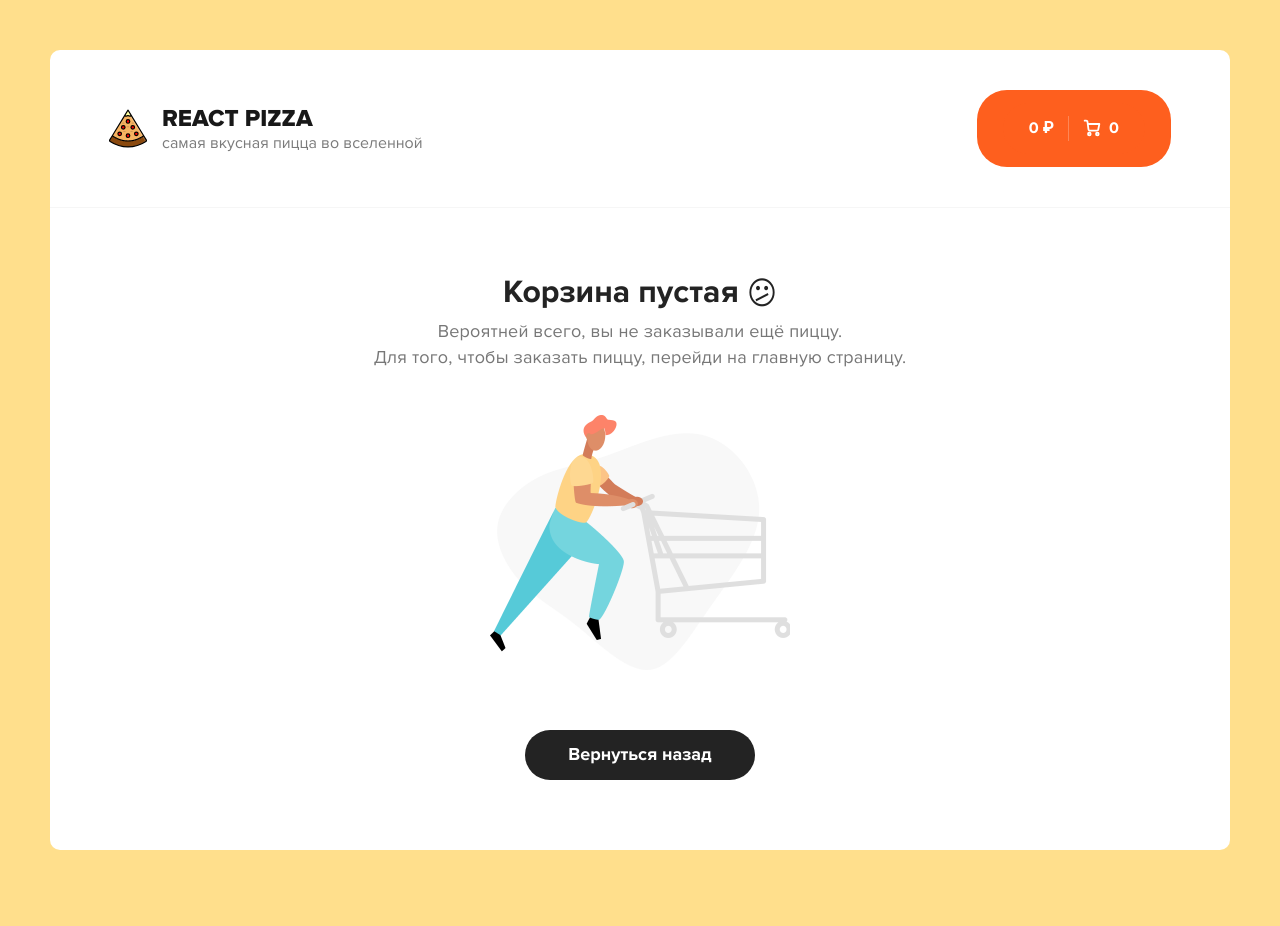
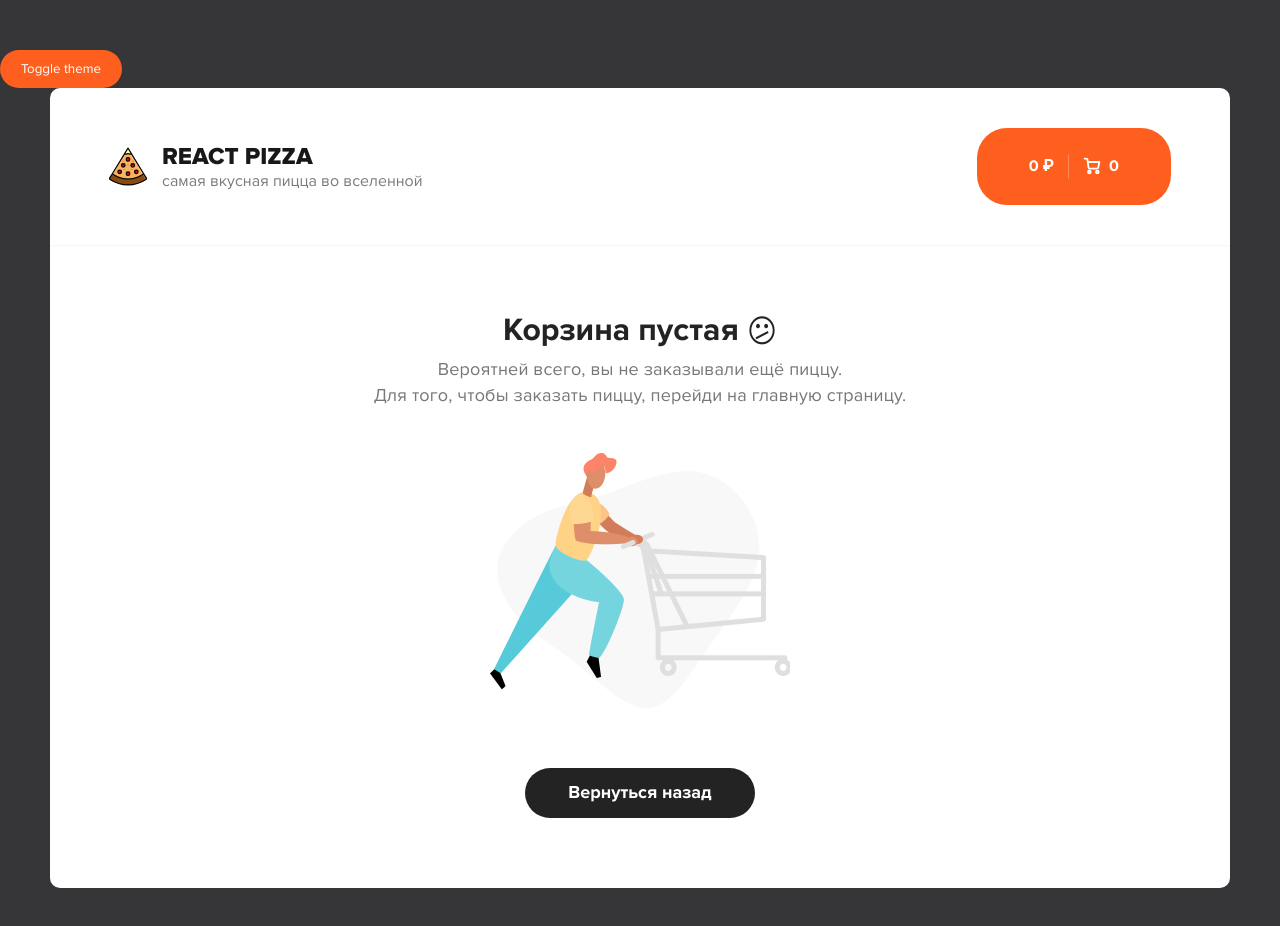
Before and after one commit to benderchan/react-pizza, a React (Create React App) app: page /#/cart in a window 1280 px wide. Shown: the top 926 px of the page. Before the commit the page ends 900 px from the top, so only its background shows below. Built offline with nearby package versions, Linux system fonts and the light colour scheme.

Commit message:
added theme switcher

```diff
--- a/package.json
+++ b/package.json
@@ -21,6 +21,7 @@
         "react-scripts": "4.0.3",
         "redux": "^4.1.1",
         "redux-thunk": "^2.3.0",
+        "styled-components": "^5.3.1",
         "web-vitals": "^1.1.2"
     },
     "scripts": {
--- a/src/App.js
+++ b/src/App.js
@@ -1,11 +1,36 @@
-import React from 'react'
+import React, { useState } from 'react'
 import { Route } from 'react-router-dom'
-import { Header } from './components'
+import { Button, Header } from './components'
 import { Cart, Home } from './pages'
 import './scss/app.scss'
+import { createGlobalStyle, ThemeProvider } from 'styled-components'
 
 function App() {
+    const GlobalStyle = createGlobalStyle`
+    body {
+        background: ${({ theme }) => theme.body};
+      }
+`
+    const darkTheme = {
+        body: '#E2E2E2',
+    }
+    const lightTheme = {
+        body: '#363537',
+    }
+    const [theme, setTheme] = useState('light')
+    const toggleTheme = () => {
+        if (theme === 'light') {
+            setTheme('dark')
+        } else {
+            setTheme('light')
+        }
+    }
+
     return (
+        <ThemeProvider theme={theme === 'light' ? lightTheme : darkTheme}>
+            <Button onClick={toggleTheme}>Toggle theme</Button>
+            <GlobalStyle />
+
             <div className='wrapper'>
                 <Header />
                 <div className='content'>
@@ -17,6 +42,7 @@ function App() {
                     </Route>
                 </div>
             </div>
+        </ThemeProvider>
     )
 }
 
--- a/src/pages/Cart.jsx
+++ b/src/pages/Cart.jsx
@@ -10,7 +10,6 @@ import { Button } from '../components'
 const Cart = () => {
     const { totalPrice, itemsCount, pizzas } = useSelector(({ cart }) => cart)
     const allPizzas = Object.keys(pizzas).map((key) => {
-        console.log(pizzas[key][0])
         return pizzas[key][0]
     })
 
--- a/src/pages/Home.jsx
+++ b/src/pages/Home.jsx
@@ -24,6 +24,9 @@ const Home = () => {
             cartItems: state.cart.pizzas,
         }
     })
+
+
+
 
     const dispatch = useDispatch()
 
```
Also changed, not shown: 11 other files (tests, documents, lock files or other folders). Lines whose indentation alone changed are shown as unchanged.
